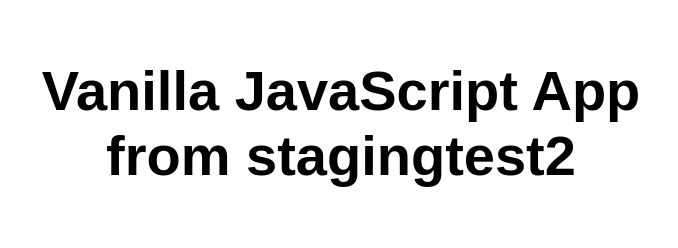
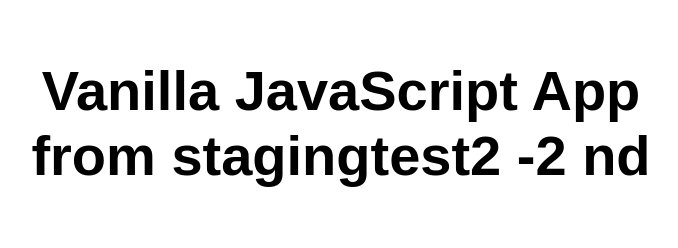
Before and after one commit to He11oW-10/vanillatest23, a website: page src/index.html in a window 1280 px wide. Shown: the whole page, without its empty margins (299-977 px from the left). Drawn offline with Linux system fonts and the light colour scheme.

Commit message:
Update index.html

```diff
--- a/src/index.html
+++ b/src/index.html
@@ -5,12 +5,12 @@
   <meta charset="UTF-8">
   <meta name="viewport" content="width=device-width, initial-scale=1.0">
   <link rel="stylesheet" href="styles.css">
-  <title>Vanilla JavaScript App from stagingtest2</title>
+  <title>Vanilla JavaScript App from from stagingtest2- 2nd</title>
 </head>
 
 <body>
   <main>
-    <h1>Vanilla JavaScript App from stagingtest2</h1>
+    <h1>Vanilla JavaScript App from stagingtest2 -2 nd</h1>
   </main>
 </body>
 
```
